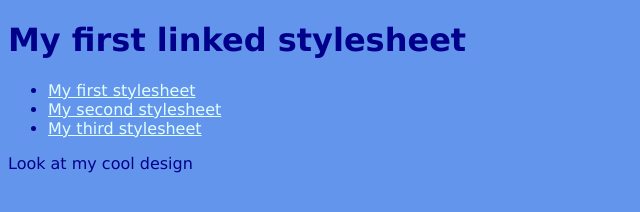
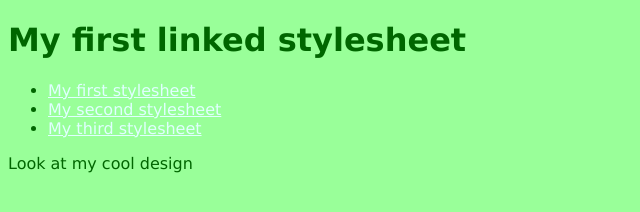
Before and after one commit to JaneilTan/01-exercise--link-css-files-to-html-page, a plain HTML site: page Submission/index.html in a window 1280 px wide. Shown: the whole page, without its empty margins (0-640 px from the left). Drawn offline with Linux system fonts and the light colour scheme.

Commit message:
Changed background color and color of the body selector in stylesheet1.css

```diff
--- a/Submission/stylesheet1.css
+++ b/Submission/stylesheet1.css
@@ -1,6 +1,6 @@
 body {
-    background: cornflowerblue;
-    color: darkblue;
+    background: hsl(120, 100%, 80%);
+    color: hsl(120, 100%, 20%);
     font-family: Verdana, Helvetica, sans-serif;
   }
 
```
